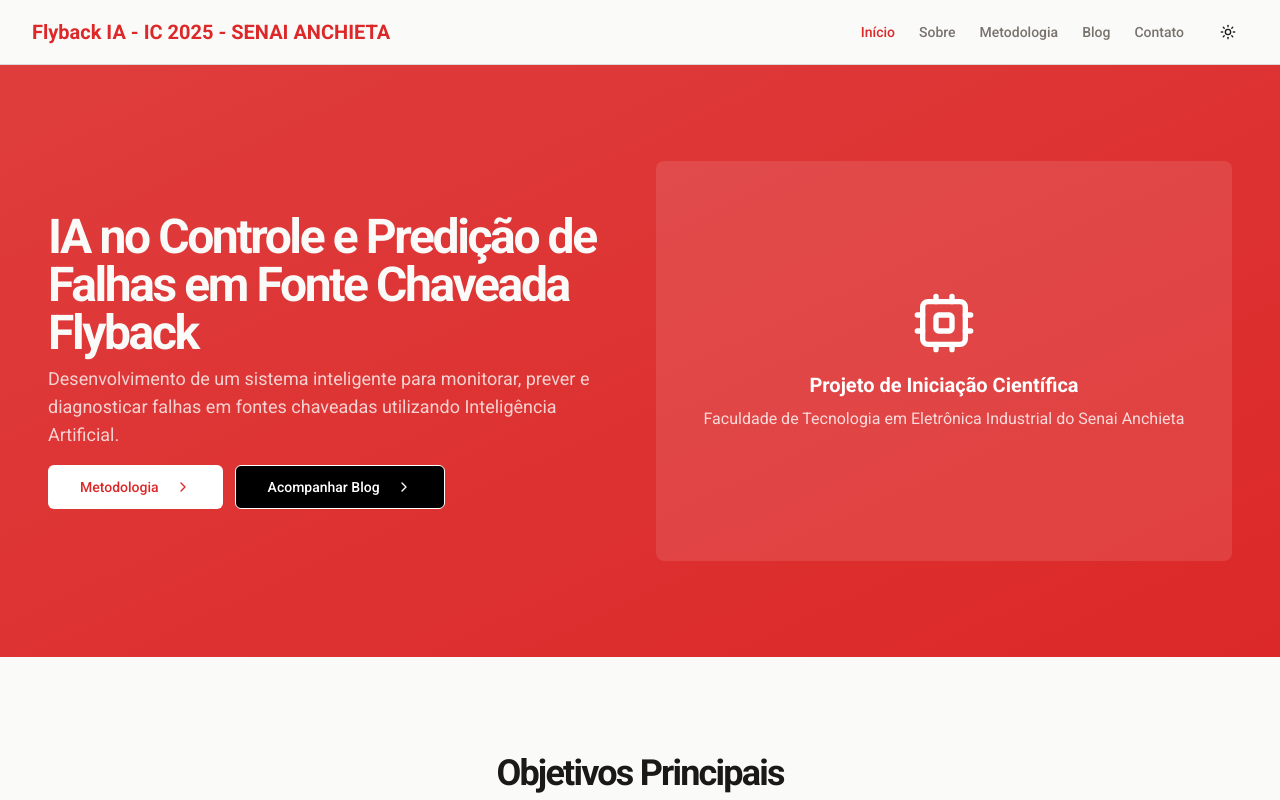
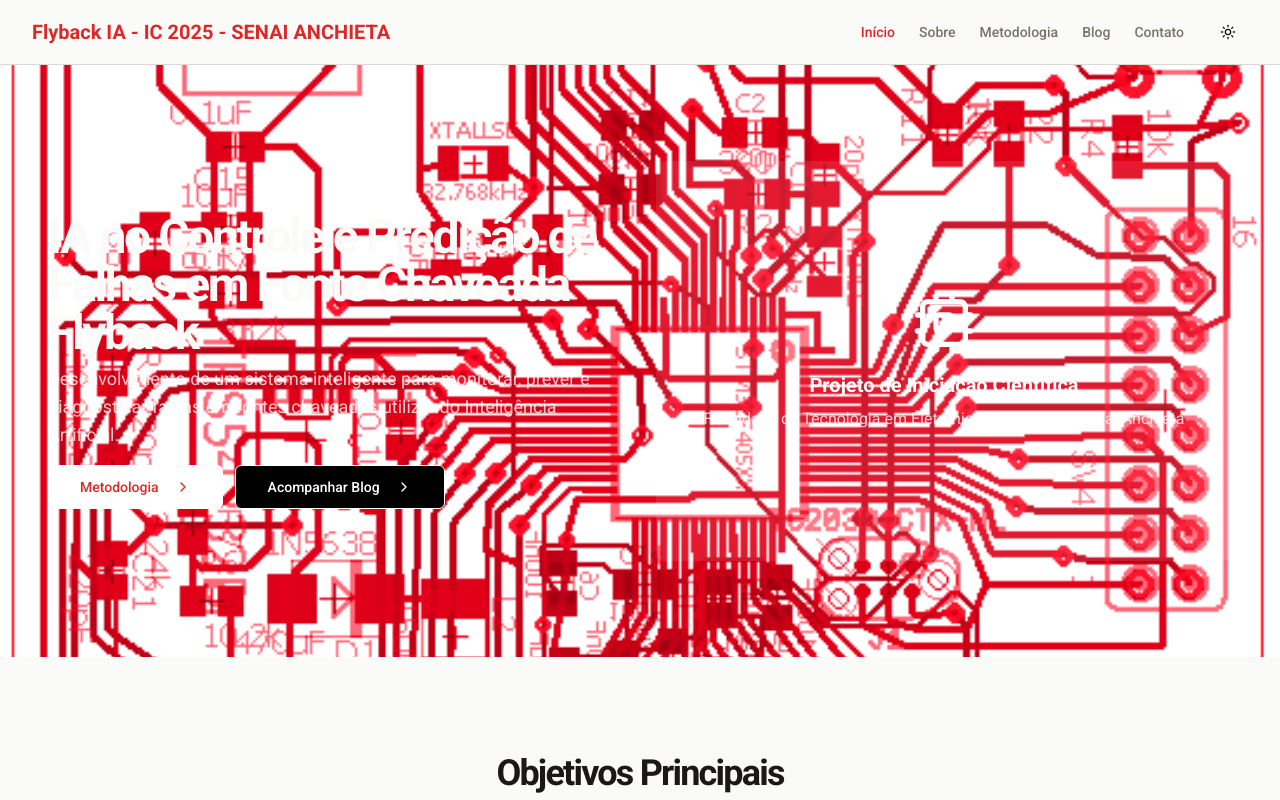
Before and after one commit to alexabreup/ic2025-senai, a Next.js app in the folder flyback-project/: page /ic2025-senai/ in a window 1280 px wide. Shown: the top 800 px of the page. Built offline with nearby package versions, Linux system fonts and the light colour scheme.

Commit message:
Add background image with multiply blend effect to hero section

```diff
--- a/flyback-project/app/page.tsx
+++ b/flyback-project/app/page.tsx
@@ -6,7 +6,15 @@ export default function Home() {
   return (
     <div className="flex flex-col min-h-[calc(100vh-4rem)]">
       {/* Hero Section */}
-      <section className="w-full py-8 md:py-16 lg:py-24 bg-gradient-to-br from-primary/90 to-primary text-primary-foreground">
+      <section
+        className="w-full py-8 md:py-16 lg:py-24 relative bg-gradient-to-br from-primary/90 to-primary text-primary-foreground"
+        style={{
+          backgroundImage: 'url("/pcb-senai.png")',
+          backgroundSize: 'cover',
+          backgroundPosition: 'center',
+          backgroundBlendMode: 'multiply',
+        }}
+      >
         <div className="container px-4 md:px-6 space-y-8 xl:space-y-12 max-w-full">
           <div className="grid max-w-full mx-auto gap-4 px-4 sm:px-6 md:px-6 md:grid-cols-1 lg:grid-cols-2 md:gap-8">
             <div className="flex flex-col justify-center space-y-4">
```
Also changed, not shown: flyback-project/public/pcb-senai.png (added).
